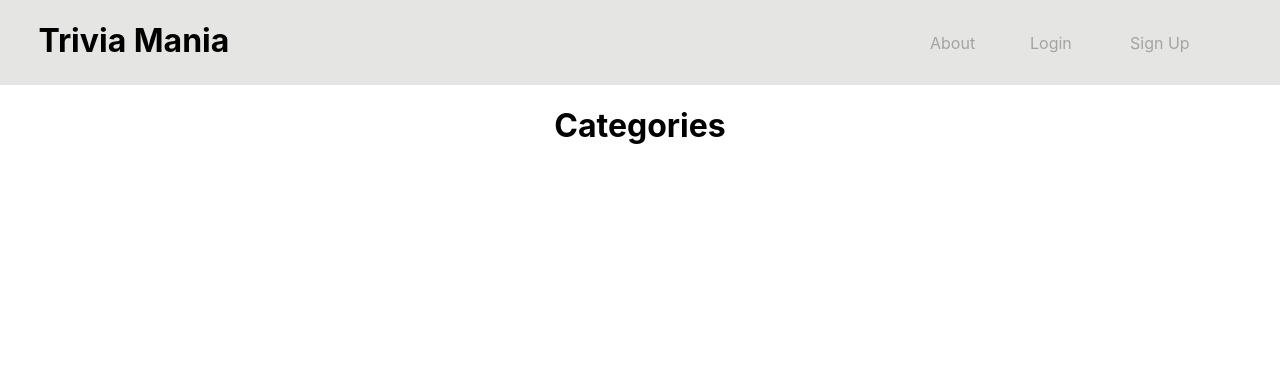
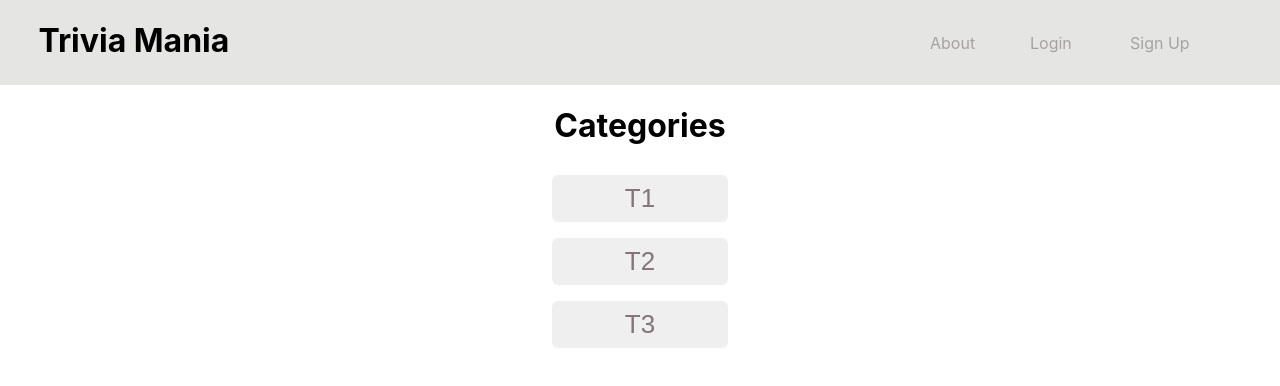
Before and after one commit to JayMurph/AWF-GroupProject, a React (Create React App) app in the folder frontend/: page /quiz in a window 1280 px wide. Shown: the top 386 px of the page. Built offline with nearby package versions, Linux system fonts and the light colour scheme.

Commit message:
passing down and rendering basic list as buttons

```diff
--- a/frontend/src/StyledElements.js
+++ b/frontend/src/StyledElements.js
@@ -17,7 +17,7 @@ export const ButtonDiv = styled(CenteredDiv)`
 margin: 2rem 0;
 `
 
-export const FormButton = styled.button`
+export const Button = styled.button`
     border-radius: 6px;
     padding: 0.5rem 0;
     margin: 0.5rem 1rem;
@@ -32,7 +32,13 @@ export const FormButton = styled.button`
         background: var(--activeButton)
     }
     font-size:26px;
-`;
+`
+
+export const FormButton = Button;
+
+export const BigButton = styled(Button)`
+
+`
 
 export const Paragraph = styled.p`
     text-align: center;
--- /dev/null
+++ b/frontend/src/components/CategoryButton.js
@@ -0,0 +1,20 @@
+import React from 'react';
+import { BigButton } from '../StyledElements';
+
+export default class CategoryButton extends React.Component {
+    constructor(props) {
+        super(props);
+        console.log(props.category);
+        this.state = {
+            category:props.category
+        }
+    }
+
+    render() {
+        return (
+            <BigButton>
+                {this.state.category}
+            </BigButton>
+        )
+    }
+}
--- a/frontend/src/components/CategorySelection.js
+++ b/frontend/src/components/CategorySelection.js
@@ -1,23 +1,25 @@
-import React from 'react';
-import { CenteredDiv, PageHeader } from '../StyledElements';
+import React from "react";
+import { BigButton, CenteredDiv, PageHeader } from "../StyledElements";
+import CategoryButton from "./CategoryButton";
 
 export default class CategorySelection extends React.Component {
   constructor(props) {
     super(props);
 
+    console.log(props.categories);
     this.state = {
-            categories:props.categories,
-            onCategorySelection:props.onCategorySelection
-        }
+      categories: props.categories,
+      onCategorySelection: props.onCategorySelection,
+    };
   }
 
   render() {
+    const listItems = this.state.categories.map((c) => <CategoryButton category={c}/>)
     return (
       <>
-                <PageHeader>
-                    Categories
-                </PageHeader>
+        <PageHeader>Categories</PageHeader>
         <CenteredDiv>
+            {listItems}
         </CenteredDiv>
       </>
     );
--- a/frontend/src/pages/quiz.js
+++ b/frontend/src/pages/quiz.js
@@ -8,7 +8,7 @@ export default class Quiz extends React.Component {
         this.state = {
             phase:0,
             root:null,
-            categories:[],
+            categories:["T1", "T2", "T3"],
             onCategorySelection:(c)=>console.log(c)
         }
 
```
Lines whose indentation alone changed are shown as unchanged.
